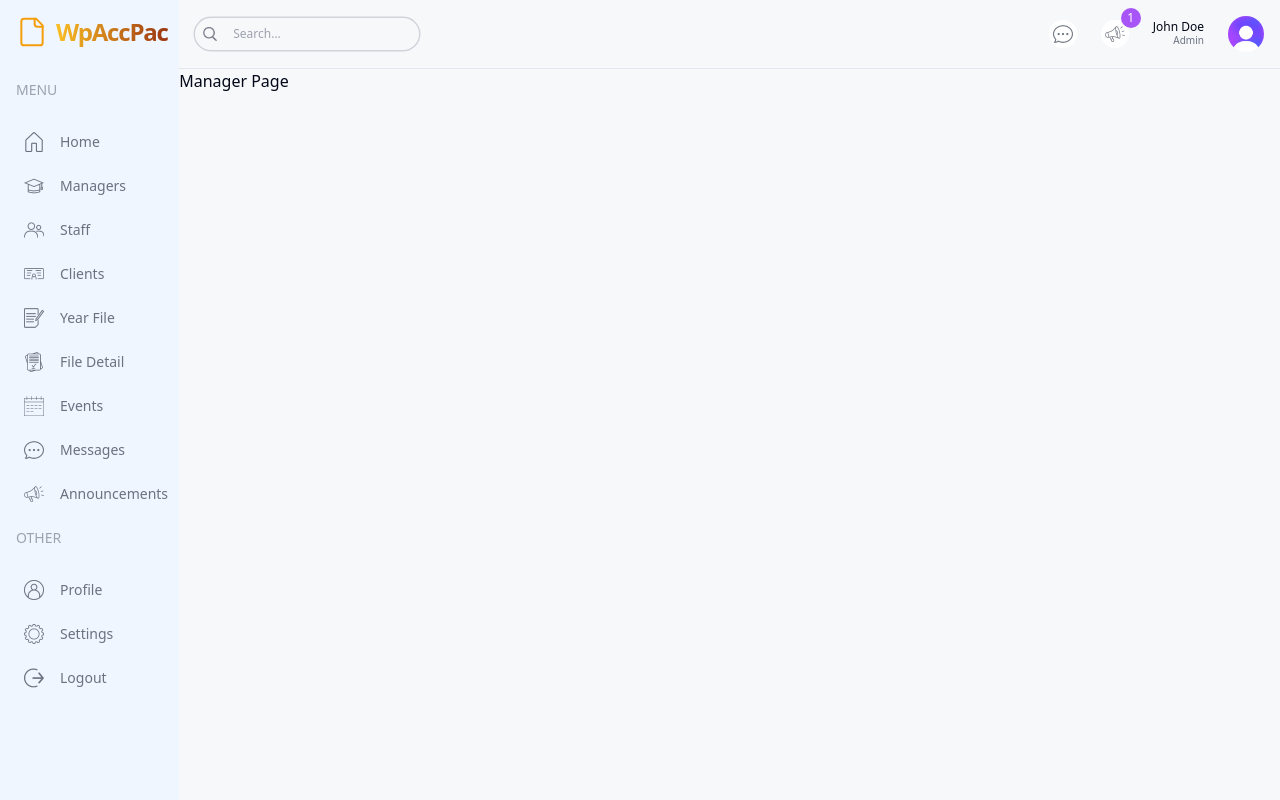
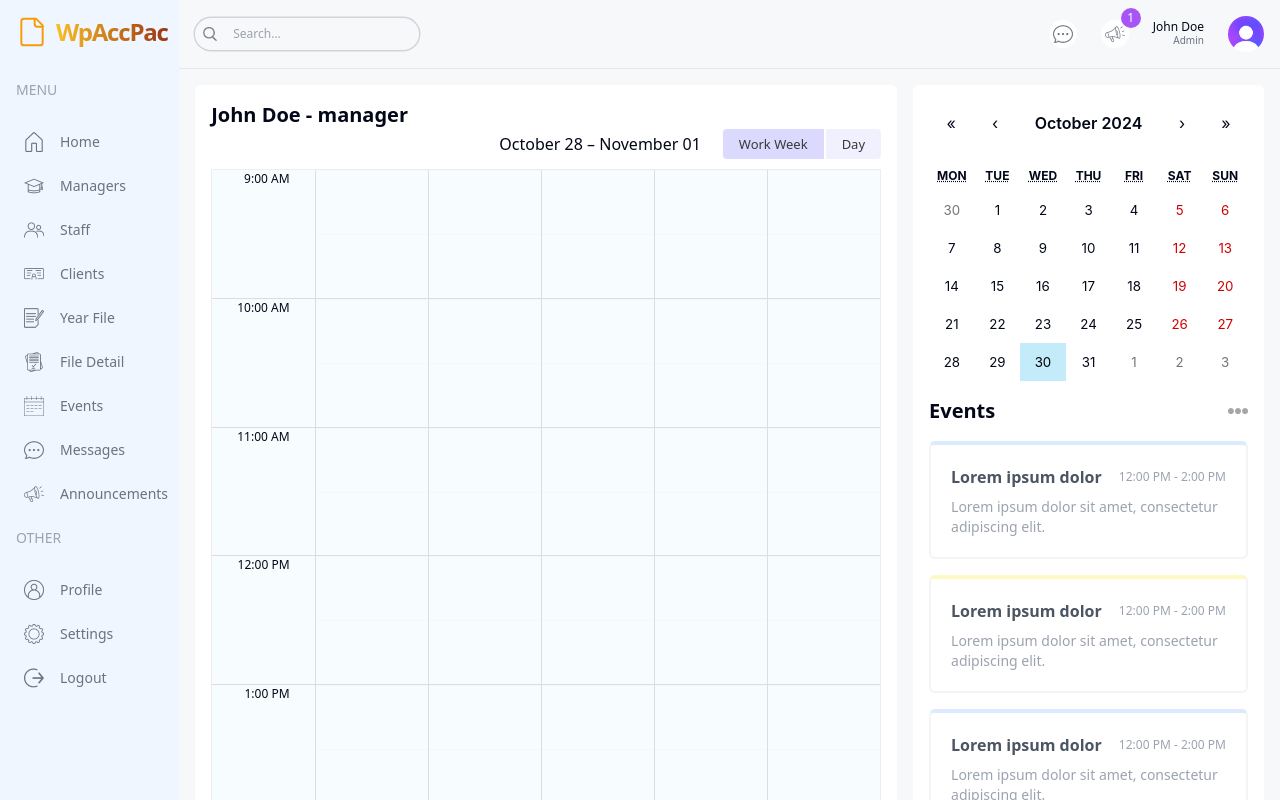
Before and after one commit to NeilRow56/wp_nov_2024, a Next.js app: page /manager in a window 1280 px wide. Built offline with nearby package versions, Linux system fonts and the light colour scheme.

Commit message:
Added staff and manager pages

```diff
--- a/src/app/(dashboard)/manager/page.tsx
+++ b/src/app/(dashboard)/manager/page.tsx
@@ -1,7 +1,25 @@
+import Announcements from "@/components/dashboard/Announcements";
+import BigCalendar from "@/components/dashboard/BigCalendar";
+import EventCalendar from "@/components/dashboard/EventCalendar";
 import React from "react";
 
 const ManagerPage = () => {
-  return <div>Manager Page</div>;
+  return (
+    <div className="flex flex-1 flex-col gap-4 p-4 xl:flex-row">
+      {/* LEFT */}
+      <div className="w-full xl:w-2/3">
+        <div className="h-full rounded-md bg-white p-4">
+          <h1 className="text-xl font-semibold">John Doe - manager</h1>
+          <BigCalendar />
+        </div>
+      </div>
+      {/* RIGHT */}
+      <div className="flex w-full flex-col gap-8 xl:w-1/3">
+        <EventCalendar />
+        <Announcements />
+      </div>
+    </div>
+  );
 };
 
 export default ManagerPage;
--- a/src/app/(dashboard)/staff/page.tsx
+++ b/src/app/(dashboard)/staff/page.tsx
@@ -5,21 +5,18 @@ import React from "react";
 
 const StaffPage = () => {
   return (
-    <div className="flex flex-col gap-4 p-4 xl:flex-row">
+    <div className="flex flex-1 flex-col gap-4 p-4 xl:flex-row">
       {/* LEFT */}
       <div className="w-full xl:w-2/3">
         <div className="h-full rounded-md bg-white p-4">
-          <h1 className="text-xl font-semibold">John Doe</h1>
+          <h1 className="text-xl font-semibold">John Doe - staff</h1>
           <BigCalendar />
         </div>
       </div>
       {/* RIGHT */}
-
       <div className="flex w-full flex-col gap-8 xl:w-1/3">
-        <div className="h-[450px]">
-          <EventCalendar />
-          <Announcements />
-        </div>
+        <EventCalendar />
+        <Announcements />
       </div>
     </div>
   );
```
